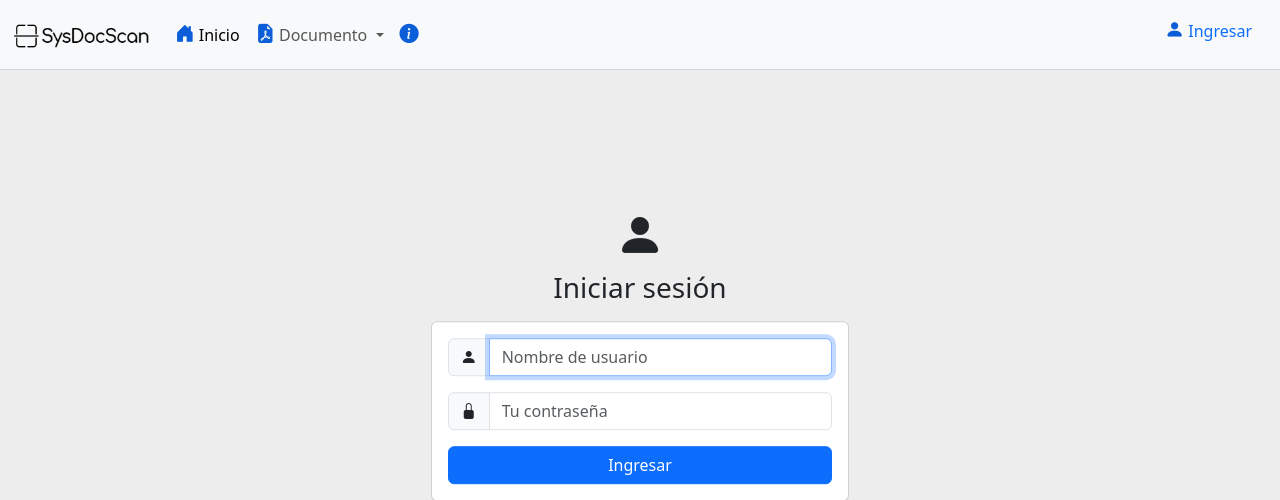
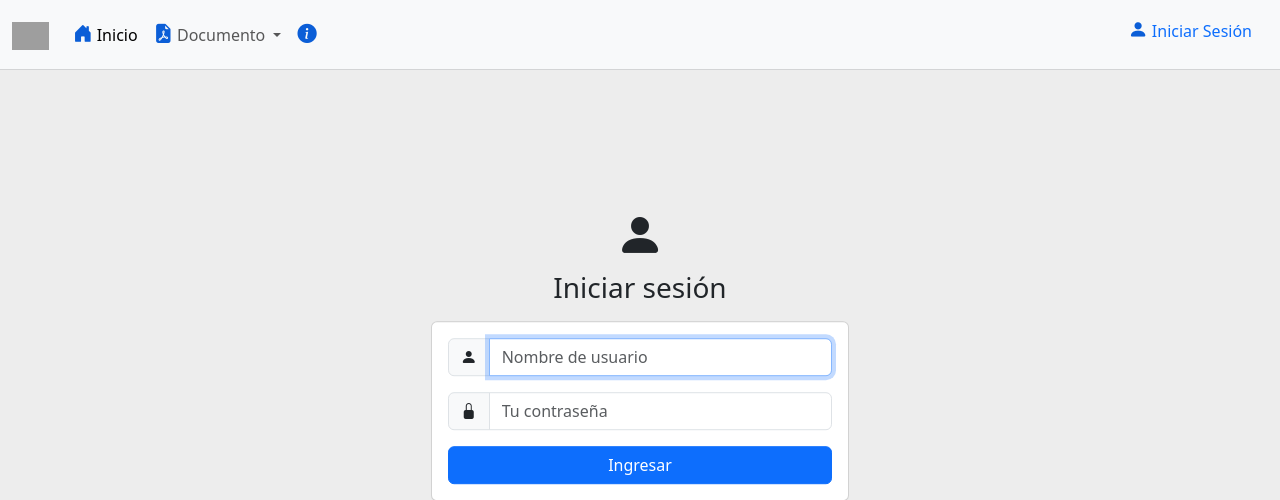
Before and after one commit to rosmelaguilarr/sys_doc_scan, a Django app: page /signin in a window 1280 px wide. Shown: the top 500 px of the page. Run offline with Django 5.2, Linux system fonts and the light colour scheme; grey boxes are pictures that could not be loaded.

Commit message:
add logo ARDIG

```diff
--- a/docscan/templates/layouts/base.html
+++ b/docscan/templates/layouts/base.html
@@ -16,7 +16,9 @@
   <body class="position-relative" style="height: 100vh">
     <nav class="navbar navbar-expand-lg bg-body-tertiary sticky-top">
       <div class="container-fluid">
-        <a class="navbar-brand" href="{% url 'home' %}"><img src="{% static 'images/logo.png' %}" alt="ARDIG" height="28px" /></a>
+        <a class="navbar-brand" href="{% url 'home' %}">
+          <img src="{% static 'images/logo-ardig-sm.png' %}" alt="ARDIG" title="ARDIG" height="28px" />
+        </a>
         <button class="navbar-toggler" type="button" data-bs-toggle="collapse" data-bs-target="#navbarNavDropdown" aria-controls="navbarNavDropdown" aria-expanded="false" aria-label="Toggle navigation"><span class="navbar-toggler-icon"></span></button>
         <div class="collapse navbar-collapse" id="navbarNavDropdown">
           <ul class="navbar-nav me-auto mb-2 mb-lg-0">
@@ -35,7 +37,7 @@
                 <li>
                   <a class="dropdown-item" href="{% url 'registerdoc' %}">
                     <i class="bi bi-file-plus-fill" style="font-size: 1.2rem;"></i>
-                    Registrar
+                    Nuevo Registro
                   </a>
                 </li>
                 <li>
@@ -69,7 +71,7 @@
               <p>
                 <a href="{% url 'signin' %}" class="link-offset-2 mx-3 link-underline link-underline-opacity-0">
                   <i class="bi bi-person-fill" style="font-size: 1.2rem; color: #0B5ED7;"></i>
-                  Ingresar
+                  Iniciar Sesión
                 </a>
               </p>
             </div>
@@ -88,7 +90,7 @@
       <div class="modal-dialog">
         <div class="modal-content">
           <div class="modal-header" style="background: rgb(248, 249, 250);">
-            <img src="{% static 'images/logo.png' %}" alt="SysDocScan" height="30" />
+            <img src="{% static 'images/logo-ardig-sm.png' %}" alt="ARDIG" title="ARDIG" height="30" />
             <button type="button" class="btn-close" data-bs-dismiss="modal" aria-label="Close"></button>
           </div>
           <div class="modal-body">
@@ -121,8 +123,12 @@
 
     <div id="footer" class="fixed-bottom d-flex align-items-center justify-content-center">
       <div class="logo">
-        <img src="{% static 'images/gra.png' %}" alt="Gobierno Regional de Apurímac" title="Gobierno Regional de Apurímac" />
-        <a href="https://drtcapurimac.gob.pe/" target="_blank"><img src="{% static 'images/drta.png' %}" alt="Dirección Regional de Transportes y Comunicaciones Apurímac" title="Dirección Regional de Transportes y Comunicaciones Apurímac" /></a>
+        <a href="https://www.gob.pe/regionapurimac" target="_blank">
+          <img src="{% static 'images/gra.png' %}" alt="Gobierno Regional de Apurímac" title="Gobierno Regional de Apurímac" />
+        </a>
+        <a href="https://drtcapurimac.gob.pe/" target="_blank">
+          <img src="{% static 'images/drta.png' %}" alt="Dirección Regional de Transportes y Comunicaciones Apurímac" title="Dirección Regional de Transportes y Comunicaciones Apurímac" />
+        </a>
       </div>
 
       <span class="text-otis">
--- a/docscan/templates/searchdoc.html
+++ b/docscan/templates/searchdoc.html
@@ -86,7 +86,7 @@
                                     {% if user_groups %}
                                         {% for group in user_groups %}
                                             {% if group.name == 'Operador' %}
-                                                <a class="btn btn-outline-primary btn-sm" href="{% url 'previewdoc' doc_id=document.pk %}" target="_blank">
+                                                <a class="btn btn-outline-primary btn-sm" href="{% url 'previewdoc' doc_id=document.pk %}" target="_blank" title="Visualizar">
                                                     <i class="bi bi-search"></i>
                                                 </a>
                                             {% else %}
@@ -98,7 +98,7 @@
                                                     <i class="bi bi-trash-fill"></i>
                                                 </a>
 
-                                                <a class="btn btn-outline-primary btn-sm" href="{% url 'previewdoc' doc_id=document.pk %}" target="_blank">
+                                                <a class="btn btn-outline-primary btn-sm" href="{% url 'previewdoc' doc_id=document.pk %}" target="_blank" title="Visualizar">
                                                     <i class="bi bi-search"></i>
                                                 </a>
                                             {% endif %}
```
Also changed, not shown: docscan/templates/index.html (+17 -8 lines), docscan/static/images/logo.png (deleted).
